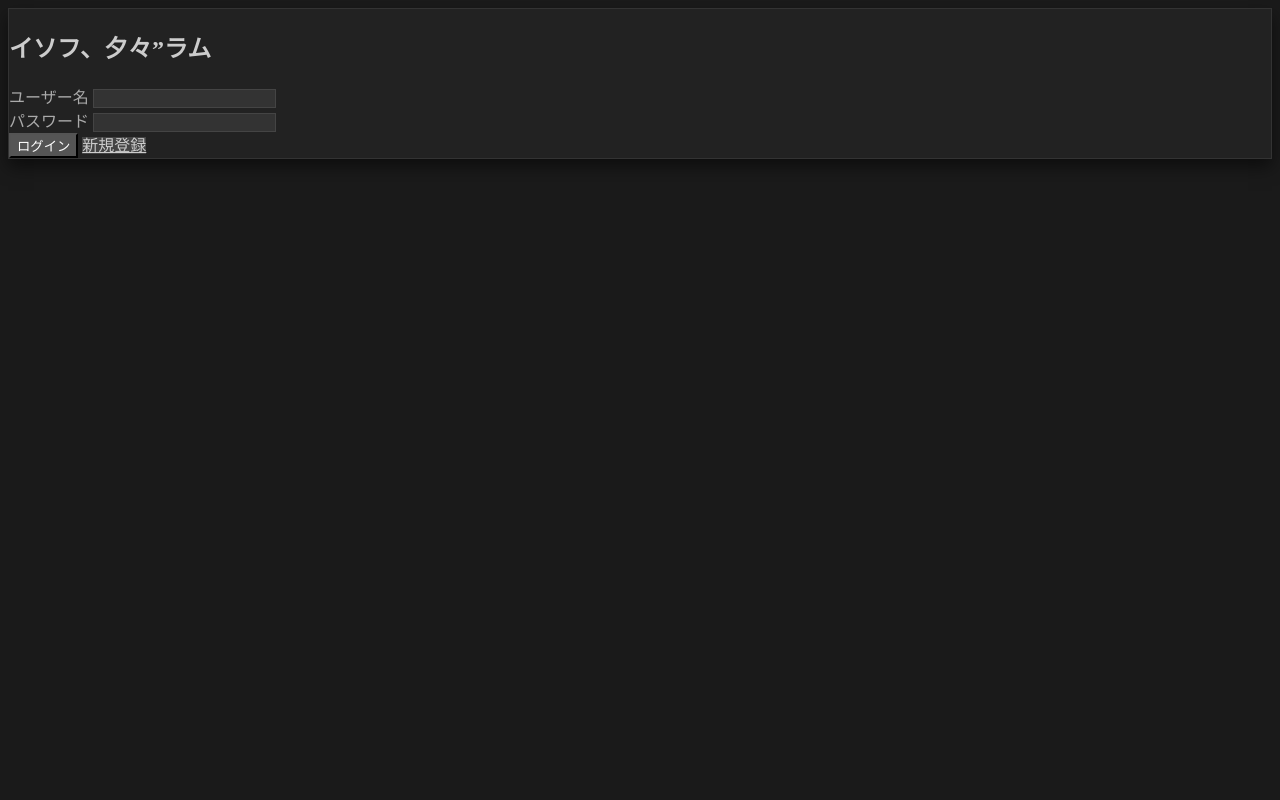
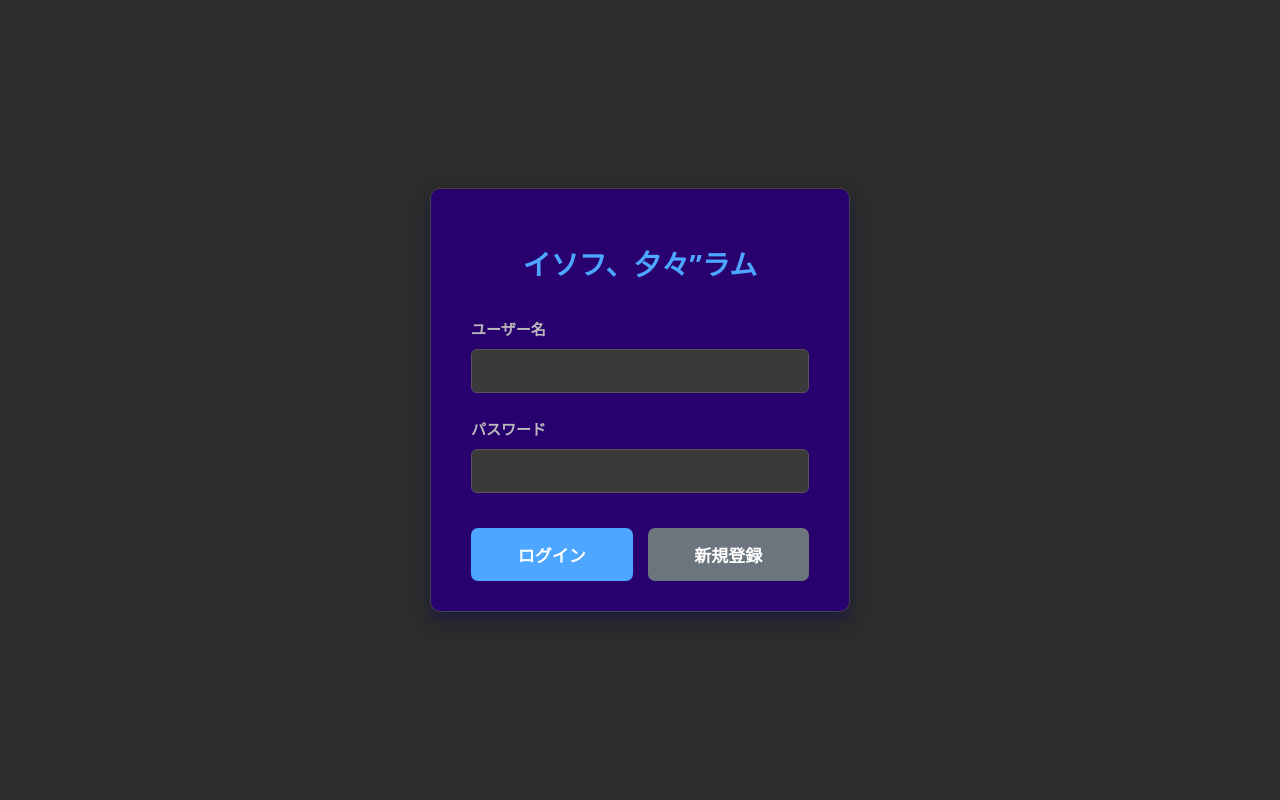
Before and after one commit to Hinata-241038/Instagram, a PHP site: page /login.php in a window 1280 px wide. Run offline with PHP 8.4, Linux system fonts and the light colour scheme.

Commit message:
nakuuuuuuuu

```diff
--- a/login_style.css
+++ b/login_style.css
@@ -1,67 +1,179 @@
 /* 全体のスタイル */
 body {
-    background-color: #1a1a1a; /* さらに暗い背景 */
-    /* その他のスタイルはそのまま */
-    color: #e0e0e0; /* デフォルトの文字色を明るいグレーに */
+    font-family: 'Segoe UI', Tahoma, Geneva, Verdana, sans-serif; /* よりモダンなフォント */
+    background-color: #2c2c2c; /* 黒っぽい背景 */
+    display: flex;
+    justify-content: center;
+    align-items: center;
+    min-height: 100vh;
+    margin: 0;
+    color: #f0f0f0; /* デフォルトの文字色を明るく */
 }
 
 /* ログインコンテナ */
 .login-container {
-    background-color: #222222; /* 濃いグレーのコンテナ */
-    box-shadow: 0 8px 16px rgba(0, 0, 0, 0.5); /* さらに暗い影 */
-    border: 1px solid #333; /* 濃いボーダー */
-    /* その他のスタイルはそのまま */
+    background-color: #28016f; /* コンテナの背景色を暗めに */
+    padding: 30px 40px;
+    border-radius: 10px; /* 角を丸くする */
+    box-shadow: 0 8px 16px rgba(5, 1, 83, 0.4); /* 影を強調し、暗い背景に合わせる */
+    width: 100%;
+    max-width: 420px; /* 最大幅を少し広げる */
+    box-sizing: border-box;
+    text-align: center;
+    position: relative; /* エラーメッセージの位置指定のため */
+    overflow: hidden; /* 子要素がはみ出さないように */
+    border: 1px solid #444; /* コンテナに薄いボーダーを追加 */
 }
 
 /* タイトル */
 h2 {
-    color: #cccccc; /* 明るいグレーのタイトル */
-    /* その他のスタイルはそのまま */
+    color: #4da6ff; /* 明るい青色に変更 */
+    margin-bottom: 35px;
+    font-size: 28px; /* フォントサイズを大きく */
+    font-weight: 700; /* 太字 */
 }
 
 /* フォームグループ */
+.form-group {
+    margin-bottom: 25px; /* マージンを少し広げる */
+    text-align: left;
+}
+
 .form-group label {
-    color: #aaaaaa; /* ラベルの色を中間グレーに */
-    /* その他のスタイルはそのまま */
+    display: block;
+    margin-bottom: 10px; /* ラベルと入力欄の間隔を広げる */
+    color: #bbb; /* ラベルの色を明るめに */
+    font-weight: 600; /* 少し太字 */
+    font-size: 15px;
 }
 
 /* 入力フィールド */
 .form-group input[type="text"],
 .form-group input[type="password"] {
-    border: 1px solid #444444; /* 濃いグレーのボーダー */
-    background-color: #333333; /* 濃いグレーの背景 */
-    color: #e0e0e0; /* 入力文字色を明るいグレーに */
-    /* その他のスタイルはそのまま */
+    width: 100%; /* calc()ではなく100%に */
+    padding: 12px 15px; /* パディングを増やす */
+    border: 1px solid #555; /* 暗い背景に合わせたボーダー */
+    background-color: #3a3a3a; /* 入力フィールドの背景色も暗く */
+    color: #f0f0f0; /* 入力文字色を明るく */
+    border-radius: 6px; /* 角を丸く */
+    font-size: 16px;
+    box-sizing: border-box;
+    transition: border-color 0.3s ease, box-shadow 0.3s ease; /* ホバー・フォーカス時のアニメーション */
 }
 
 .form-group input[type="text"]:focus,
 .form-group input[type="password"]:focus {
-    border-color: #888888; /* フォーカス時に中間グレーに */
-    box-shadow: 0 0 0 3px rgba(136, 136, 136, 0.25);
+    border-color: #4da6ff; /* フォーカス時に青色に */
+    box-shadow: 0 0 0 3px rgba(77, 166, 255, 0.25); /* フォーカス時のシャドウ */
+    outline: none; /* デフォルトのアウトラインを無効化 */
+}
+
+/* ボタングループ */
+.button-group {
+    display: flex;
+    justify-content: space-between;
+    margin-top: 35px; /* マージンを広げる */
+    gap: 15px; /* ボタン間の隙間 */
+}
+
+/* 共通ボタンのスタイル */
+.login-button,
+.register-button {
+    flex-grow: 1; /* ボタンが利用可能なスペースを均等に占めるように */
+    padding: 14px 25px; /* パディングを増やす */
+    border: none;
+    border-radius: 7px; /* 角を丸く */
+    font-size: 17px; /* フォントサイズを大きく */
+    cursor: pointer;
+    transition: background-color 0.3s ease, transform 0.2s ease; /* ホバー時のアニメーション */
+    text-decoration: none;
+    display: inline-block;
+    text-align: center;
+    font-weight: 600; /* 太字 */
 }
 
 /* ログインボタン */
 .login-button {
-    background-color: #555555; /* ログインボタンをグレーに */
+    background-color: #4da6ff; /* 明るい青色に変更 */
     color: white;
 }
 
 .login-button:hover {
-    background-color: #777777;
+    background-color: #2b8add; /* ホバー時の色を少し濃く */
+    transform: translateY(-2px); /* 少し上に浮き上がる効果 */
 }
 
 /* 新規登録ボタン */
 .register-button {
-    background-color: #444444; /* 新規登録ボタンをさらに濃いグレーに */
-    color: #cccccc;
+    background-color: #6c757d; /* 既存の色を維持、または好みに合わせて変更 */
+    color: white;
 }
 
 .register-button:hover {
-    background-color: #666666;
+    background-color: #5a6268;
+    transform: translateY(-2px); /* 少し上に浮き上がる効果 */
 }
 
-/* 「パスワードを忘れた場合」リンク */
+/* エラーメッセージのスタイル (機能追加) */
+.error-message {
+    color: #ff6b6b; /* 赤色を少し明るめに */
+    font-size: 14px;
+    margin-top: -15px; /* 入力欄との間隔を詰める */
+    margin-bottom: 15px;
+    text-align: left;
+    display: none; /* JavaScriptで表示/非表示を切り替える */
+    padding-left: 5px; /* 少し左にパディング */
+}
+
+/* 「パスワードを忘れた場合」リンク (機能追加) */
+.forgot-password {
+    text-align: right; /* 右寄せ */
+    margin-top: -10px; /* 上の要素との間隔を詰める */
+    margin-bottom: 20px; /* 下の要素との間隔 */
+}
+
 .forgot-password a {
-    color: #bbbbbb; /* 明るいグレーに */
-    /* その他のスタイルはそのまま */
+    color: #4da6ff; /* 明るい青色に変更 */
+    text-decoration: none;
+    font-size: 14px;
+    transition: color 0.3s ease;
 }
+
+.forgot-password a:hover {
+    color: #2b8add; /* ホバー時の色を少し濃く */
+    text-decoration: underline;
+}
+
+/* レスポンシブ対応 (機能追加) */
+@media (max-width: 600px) {
+    .login-container {
+        padding: 25px 30px;
+        margin: 20px; /* モバイルでの余白 */
+    }
+
+    h2 {
+        font-size: 22px;
+        margin-bottom: 25px;
+    }
+
+    .form-group label {
+        font-size: 14px;
+    }
+
+    .form-group input[type="text"],
+    .form-group input[type="password"] {
+        padding: 10px 12px;
+        font-size: 15px;
+    }
+
+    .button-group {
+        flex-direction: column; /* ボタンを縦に並べる */
+        gap: 10px; /* 縦方向の隙間 */
+    }
+
+    .login-button,
+    .register-button {
+        padding: 12px 20px;
+        font-size: 16px;
+    }
+}
```
